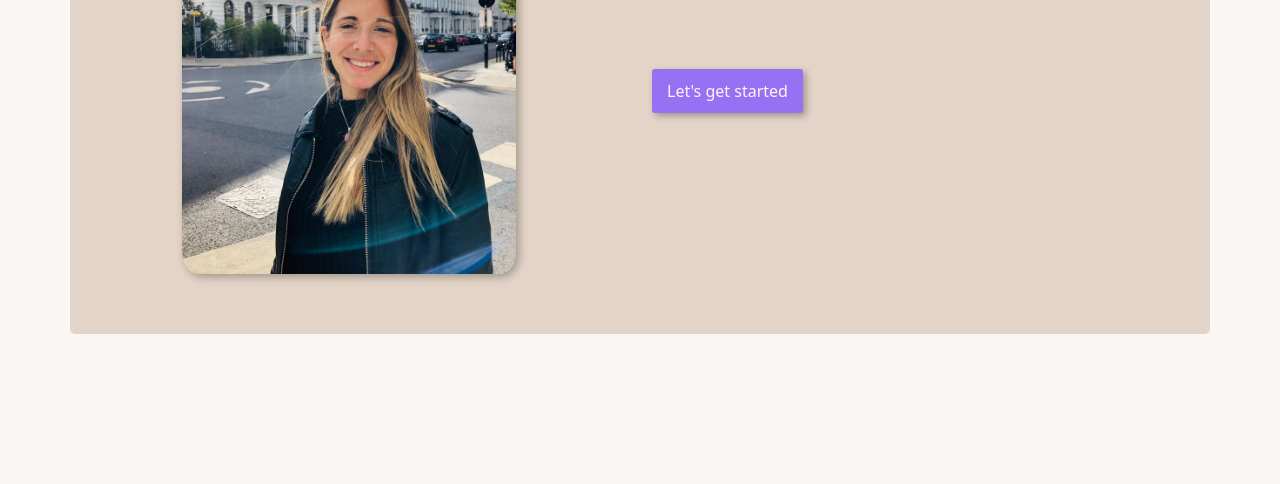
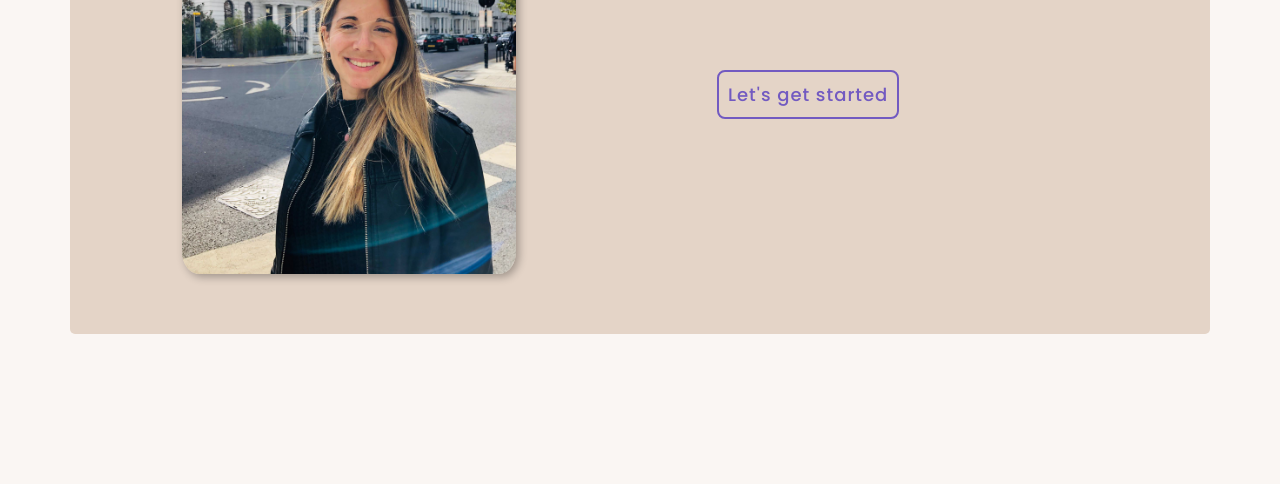
Before and after one commit to vickymoretti/new-portfolio, a plain HTML site: page index.html in a window 1280 px wide. Shown: the part 382-866 px from the top of the page. Drawn offline with nearby package versions, Linux system fonts and the light colour scheme.

Commit message:
adding a new button
also making the homepage SEO friendly

```diff
--- a/index.html
+++ b/index.html
@@ -2,6 +2,10 @@
 <html lang="en">
 	<head>
 		<meta charset="UTF-8" />
+		<meta
+			name="description"
+			content="Front-end developer Victoria Moretti based in Europe, porfolio with her projects"
+		/>
 		<meta http-equiv="X-UA-Compatible" content="IE=edge" />
 		<meta name="viewport" content="width=device-width, initial-scale=1.0" />
 		<link
@@ -39,7 +43,7 @@
 			rel="stylesheet"
 		/>
 		<link rel="stylesheet" href="style/portfolio.css" />
-		<title>Document</title>
+		<title>Front-end developer portfolio of Victoria Moretti 👩‍💻</title>
 	</head>
 	<body>
 		<div class="container">
@@ -56,7 +60,9 @@
 					<h1>Victoria Moretti</h1>
 					<h2>Front-end developer based in Europe.</h2>
 
-					<button class="index-button"> Let's get started</button>
+					<button class="index-button" title="Click to know more about me">
+						Let's get started</button
+					>
 				</div>
 			</div>
 		</div>
--- a/style/portfolio.css
+++ b/style/portfolio.css
@@ -1,13 +1,14 @@
 :root {
 	--background-color: #faf6f3;
 	--container-color: #e4d4c7;
+	--primary-color: #725ac1;
 }
 body {
 	background-color: var(--background-color);
 	margin: 150px 0;
 }
 h1 {
-	color: #9771f3;
+	color: var(--primary-color);
 	font-size: 55px;
 	font-family: "Playfair Display SC", serif;
 	font-weight: bold;
@@ -25,15 +26,30 @@ h3 {
 }
 
 .index-button {
-	display: block;
-	margin: 72px 0;
-	text-align: center;
-	border-radius: 3px;
-	padding: 10px 15px;
-	background-color: #9771f3;
-	color: var(--background-color);
-	border: none;
-	box-shadow: 3px 3px 7px rgb(0 0 0 / 30%);
+	position: relative;
+	display: inline-block;
+	margin: 65px;
+	padding: 9px 9px;
+	font-size: 18px;
+	font-family: "Poppins", sans-serif;
+	letter-spacing: 1px;
+	text-decoration: none;
+	color: var(--primary-color);
+	background: transparent;
+	cursor: pointer;
+	transition: ease-out 0.5s;
+	border: 2px solid var(--primary-color);
+	border-radius: 8px;
+	box-shadow: inset 0 0 0 0 var(--primary-color);
+}
+
+.index-button:hover {
+	color: white;
+	box-shadow: inset 0 -100px 0 0 #725ac1;
+}
+
+.index-button:active {
+	transform: scale(0.9);
 }
 
 .container {
```
